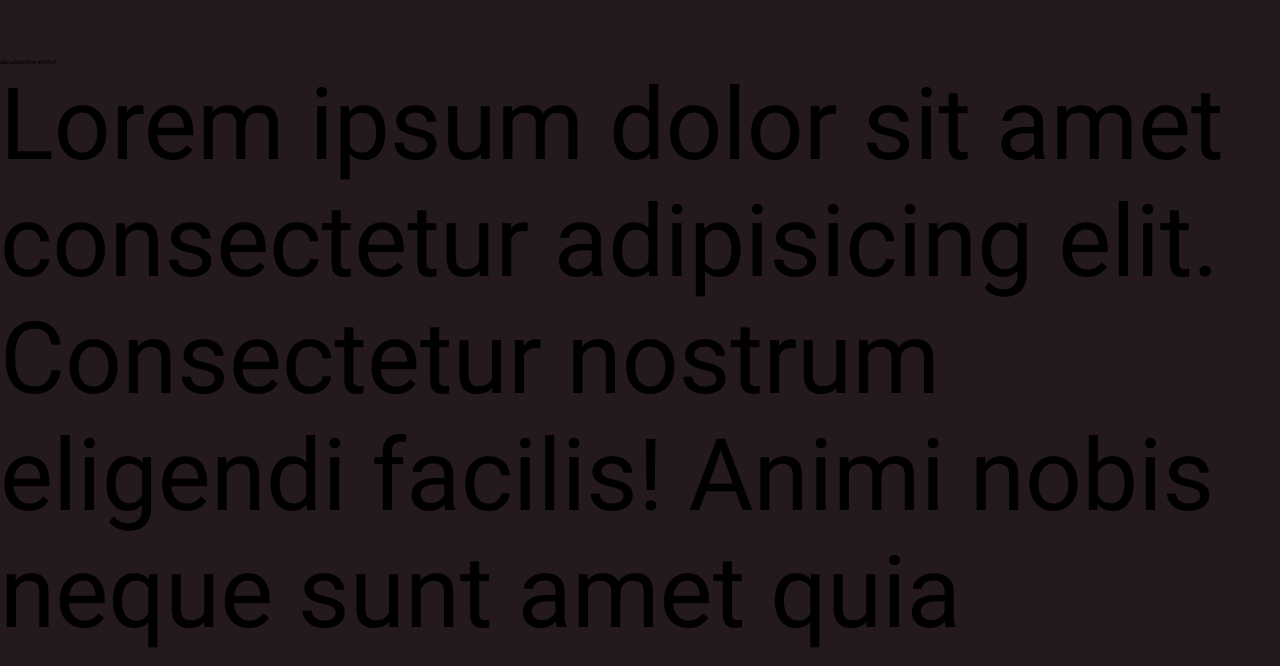
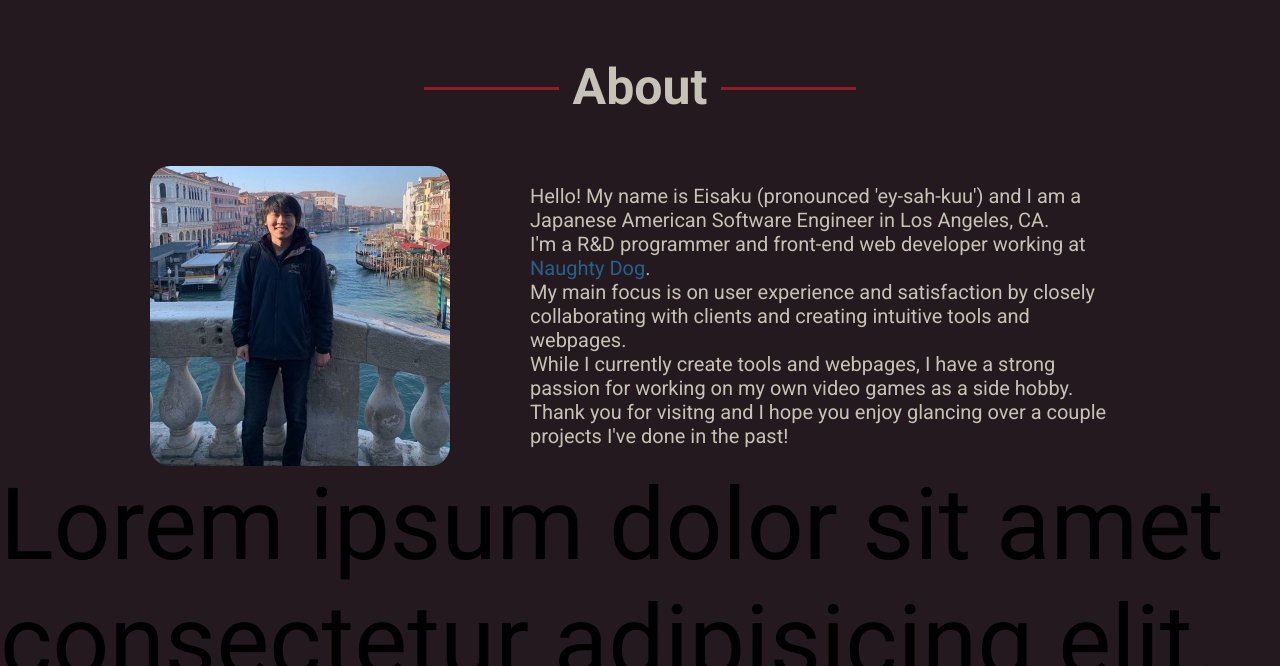
Before and after one commit to ArumiKaze/PortfolioWebsite, an Angular app: page / in a window 1280 px wide. Shown: the part 742-1408 px from the top of the page. Built offline with nearby package versions, Linux system fonts and the light colour scheme.

Commit message:
wip progress on About section

```diff
--- a/src/app/aboutsection/aboutsection.component.css
+++ b/src/app/aboutsection/aboutsection.component.css
@@ -0,0 +1,63 @@
+#about {
+    scroll-margin-top: 7rem;
+    display: flex;
+    flex-direction: column;
+    justify-content: center;
+    align-items: center;
+}
+
+h1 {
+    font-size: 5rem;
+    margin-bottom: 5rem;
+    position: relative;
+}
+
+h1::before {
+    content: "";
+    display: block;
+    position: absolute;
+    width: 100%;
+    height: 5%;
+    background-color: #8F1D21;
+    left: -110%;
+    top: 50%;
+}
+
+h1::after {
+    content: "";
+    display: block;
+    position: absolute;
+    width: 100%;
+    height: 5%;
+    background-color: #8F1D21;
+    right: -110%;
+    top: 50%;
+}
+
+.about-content {
+    display: flex;
+    justify-content: center;
+    align-items: center;
+}
+
+.about-content img {
+    width: 30rem;
+    height: auto;
+    border-radius: 2rem;
+    margin-right: 4rem;
+}
+
+.about-content-text {
+    display: flex;
+    flex-direction: column;
+    justify-content: center;
+    align-items: flex-start;
+    width: 60rem;
+    margin-left: 4rem;
+    font-size: 2rem;
+}
+
+.about-content-text a {
+    text-decoration: none;
+    color: #27608D;
+}
--- a/src/app/aboutsection/aboutsection.component.html
+++ b/src/app/aboutsection/aboutsection.component.html
@@ -1 +1,13 @@
-<p id="about">aboutsection works!</p>
+<div id="about">
+    <h1 [ngClass]="isDarkMode ? 'dark-mode-text dark-mode-bg' : 'light-mode-text light-mode-bg'">About</h1>
+    <div class="about-content">
+        <img src="../../assets/images/profile-pic.jpg" alt="picture of Eisaku">
+        <div class="about-content-text" [ngClass]="isDarkMode ? 'dark-mode-text' : 'light-mode-text'">
+            <p>Hello! My name is Eisaku (pronounced 'ey-sah-kuu') and I am a Japanese American Software Engineer in Los Angeles, CA.</p>
+            <p>I'm a R&D programmer and front-end web developer working at <a href="https://www.naughtydog.com/" target="_blank">Naughty Dog</a>.</p>
+            <p>My main focus is on user experience and satisfaction by closely collaborating with clients and creating intuitive tools and webpages.</p>
+            <p>While I currently create tools and webpages, I have a strong passion for working on my own video games as a side hobby.</p>
+            <p>Thank you for visitng and I hope you enjoy glancing over a couple projects I've done in the past!</p>
+        </div>
+    </div>
+</div>
--- a/src/app/aboutsection/aboutsection.component.ts
+++ b/src/app/aboutsection/aboutsection.component.ts
@@ -1,15 +1,30 @@
-import { Component, OnInit } from '@angular/core';
+import { Component, OnDestroy, OnInit } from '@angular/core';
+import { Subject, takeUntil } from 'rxjs';
+import { GeneralService } from '../general.service';
 
 @Component({
   selector: 'app-aboutsection',
   templateUrl: './aboutsection.component.html',
   styleUrls: ['./aboutsection.component.css']
 })
-export class AboutsectionComponent implements OnInit {
+export class AboutsectionComponent implements OnInit, OnDestroy {
 
-  constructor() { }
+  unsubOnDestroy = new Subject<boolean>();
+  isDarkMode!: boolean;
+
+  constructor(private generalService: GeneralService) { }
 
   ngOnInit(): void {
+    this.isDarkMode = this.generalService.GetDarkModeStatus();
+    this.generalService.subjectToggleDarkMode.pipe(takeUntil(this.unsubOnDestroy)).subscribe({
+      next: () => {
+        this.isDarkMode = !this.isDarkMode;
+      }
+    });
   }
 
+  ngOnDestroy(): void {
+    this.unsubOnDestroy.next(true);
+    this.unsubOnDestroy.complete();
+  }
 }
```
Also changed, not shown: src/assets/images/profile-pic.jpg (added).
